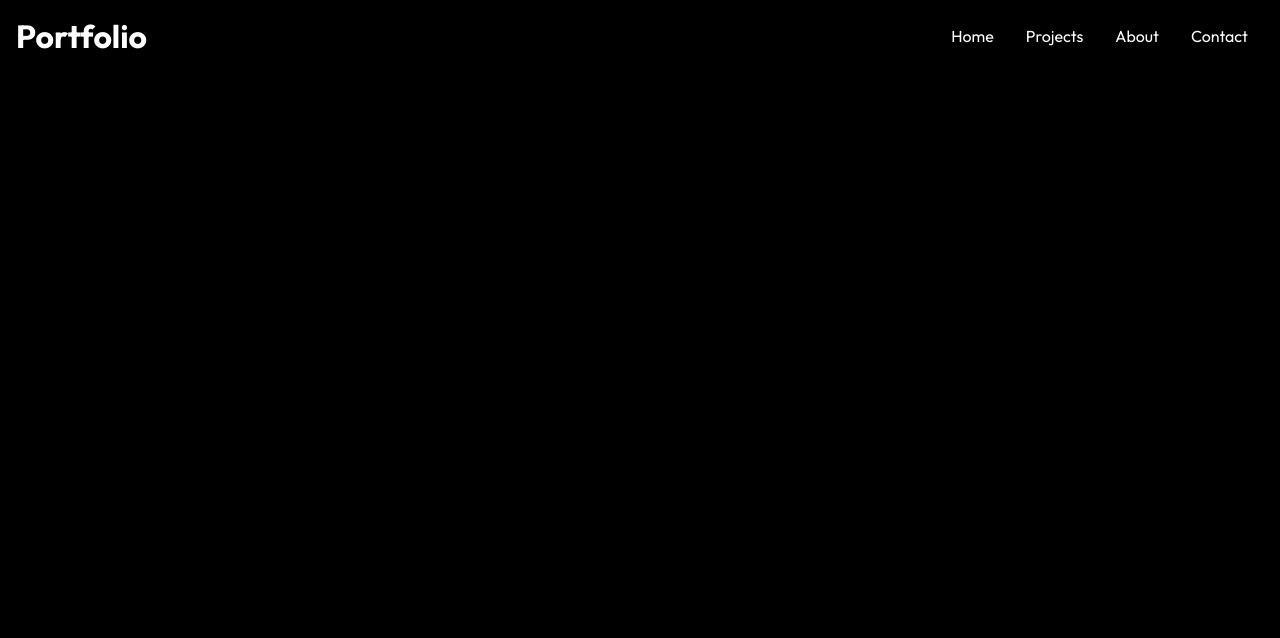
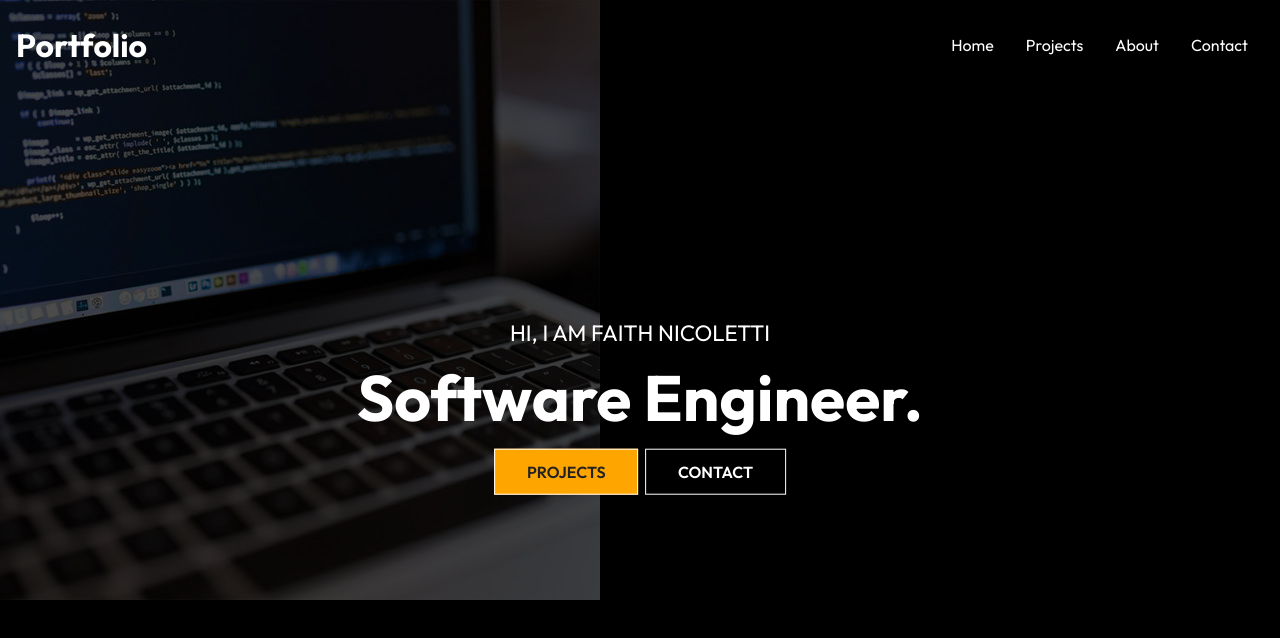
Before and after one commit to faithnicoletti/portfolio, a React (Create React App) app: page / in a window 1280 px wide. Shown: the top 638 px of the page. Built offline with nearby package versions, Linux system fonts and the light colour scheme.

Commit message:
home page styling/images and components

```diff
--- /dev/null
+++ b/src/components/HeroImg.js
@@ -0,0 +1,25 @@
+import "./HeroImgStyles.css";
+import IntroImg from "../assets/coding.png";
+import { Link } from "react-router-dom";
+import React from 'react'
+
+const HeroImg = () => {
+  return (
+    <div className="hero">
+      <div className="mask">
+        <img className="into-img"
+        src={IntroImg} alt="IntroImg" />
+      </div>
+      <div className="content">
+        <p>HI, I AM FAITH NICOLETTI</p>
+        <h1> Software Engineer.</h1>
+        <div>
+          <Link to="/projects" className="btn">Projects</Link>
+          <Link to="/contact" className="btn btn-light">Contact</Link>
+        </div>
+      </div>
+    </div>
+  )
+}
+
+export default HeroImg
--- /dev/null
+++ b/src/components/HeroImgStyles.css
@@ -0,0 +1,61 @@
+.mask{
+    width: 100%;
+    height: 100vh;
+    position: relative;
+}
+
+into-img{
+    width: 100%;
+    height: 100%;
+    background-size: cover;
+    background-position: center;
+    object-fit: cover;
+}
+
+.mask::after{
+    content: "";
+    width: 100%;
+    height: 100%;
+    position: absolute;
+    top: 0;
+    left: 0;
+    background-color: #000000;
+    opacity: 0.7;
+}
+
+.hero{
+    height:100%;
+    width: 100%;
+}
+
+.hero .content{
+    position: absolute;
+    transform: translate(-50%, -50%);
+    top: 50%;
+    left: 50%;
+    text-align: center;
+}
+
+.hero .content h1{
+    font-size: 4rem;
+    padding: 0.6rem 0 1.5rem;
+}
+
+.hero .content p{
+    font-size: 1.4rem;
+    font-weight: 400;
+    text-transform: uppercase;
+}
+
+.content .btn{
+    margin: 1rem 0.2rem;
+}
+
+@media screen and (max-width:640px){
+    .hero .content h1{
+        font-size: 3rem;
+    }
+    .hero .content p {
+        font-size: 1.4rem;
+    }
+}
--- a/src/components/Navbar.js
+++ b/src/components/Navbar.js
@@ -8,8 +8,20 @@ const Navbar = () => {
     const [click, setClick] = useState(false);
     const handleClick = () => setClick(!click);
 
+    const [color, setColor] = useState(false);
+    const changeColor = () =>{
+        if(window.scrollY >= 100 ){
+            setColor(true);
+        }else{
+            setColor(false);
+        }
+    }
+
+  window.addEventListener("scroll", changeColor);
+
   return (
-    <div className="header">
+    <div className={color ? "header header-bg" :
+    "header"}>
         <Link to={"/"}>
             <h1>Portfolio</h1>
         </Link>
--- a/src/components/NavbarStyles.css
+++ b/src/components/NavbarStyles.css
@@ -3,6 +3,15 @@
     justify-content: space-between;
     align-items: center;
     padding: 1rem;
+    position: fixed;
+    width: 100%;
+    height: 90px;
+    z-index: 10;
+}
+
+.header-bg{
+    background-color: rgba(0, 0, 0, 0.85);
+    transition: 0.5s;
 }
 
 .nav-menu {
--- a/src/index.css
+++ b/src/index.css
@@ -24,7 +24,7 @@ ul{
   padding: 12px 32px;
   font-size: 1rem;
   text-transform: uppercase;
-  background: rgb(248, 260, 15);
+  background: rgb(255, 165, 0);
   color: #222222;
   border: 1px solid #FFFFFF;
   font-weight: 600;
--- a/src/routes/Home.js
+++ b/src/routes/Home.js
@@ -1,10 +1,13 @@
  import React from 'react'
  import Navbar from "../components/Navbar";
+ import HeroImg from "../components/HeroImg";
 
  const Home = () => {
    return (
      <div>
         <Navbar />
+        <HeroImg />
+
      </div>
    )
  }
```
Also changed, not shown: src/assets/coding.png (added).
